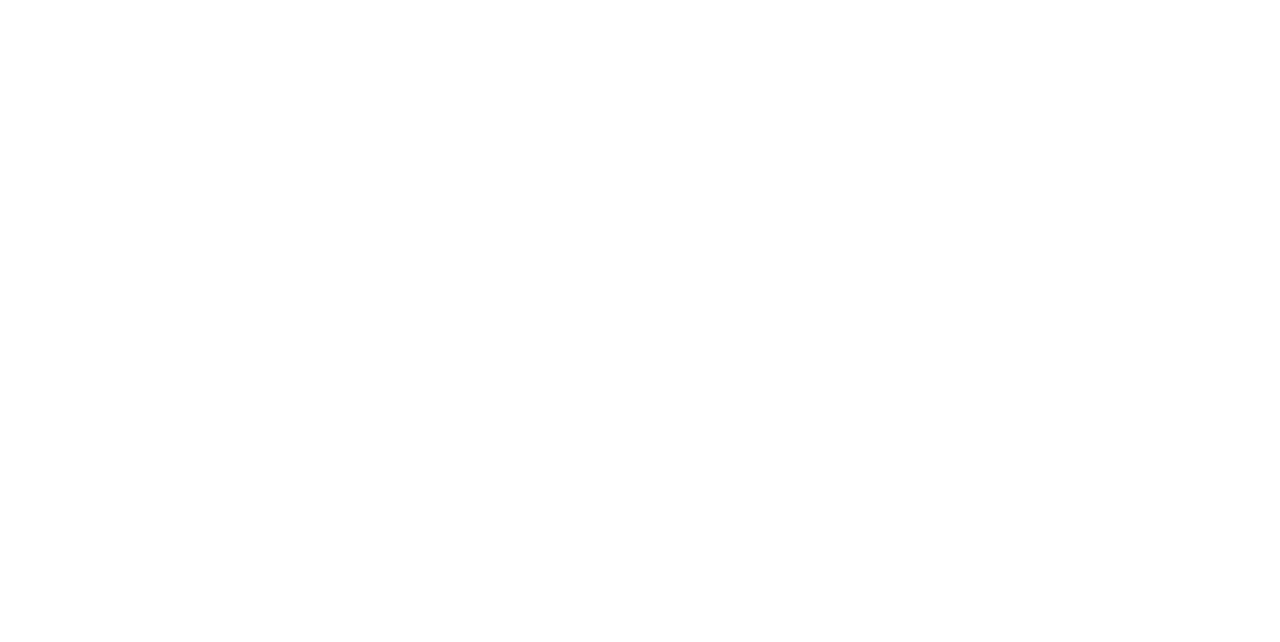
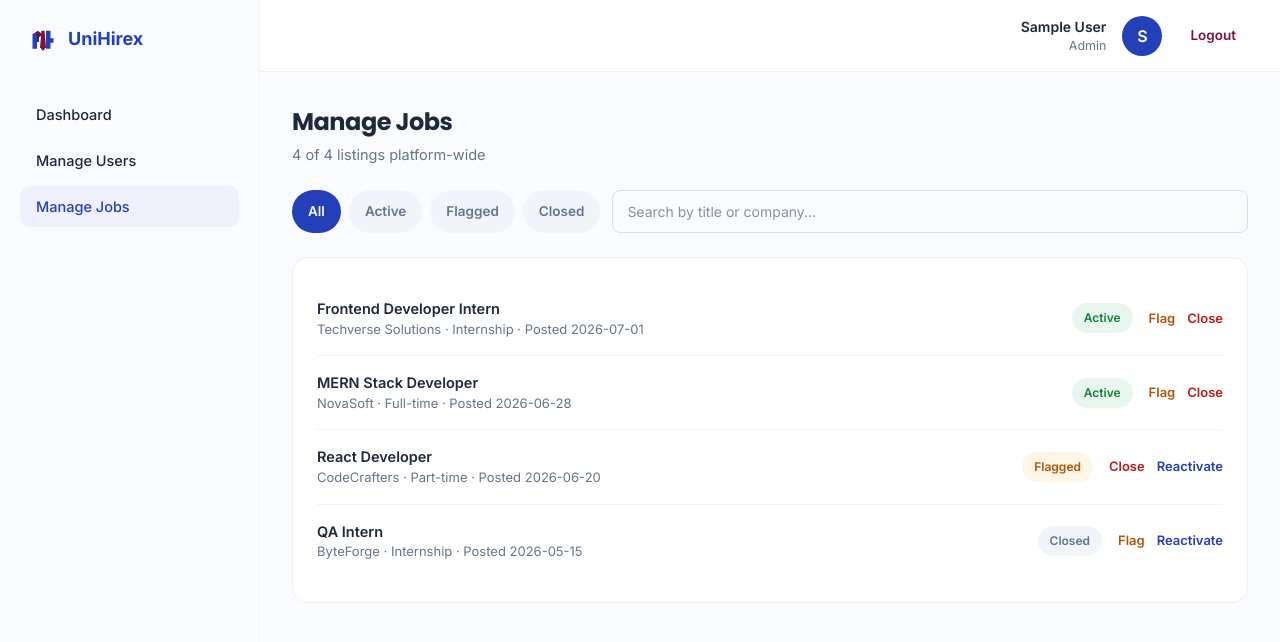
Before and after one commit to Sehar-Tahir/UniHirex_Recruitment_Platform, a React (Vite) app in the folder frontend/: page /admin/jobs in a window 1280 px wide. Before the commit this address had no page. Shown: the top 642 px of the page. Built offline with nearby package versions, Linux system fonts and the light colour scheme; sample sign-in values are in the browser's storage.

Commit message:
manage jobs by admin page

```diff
--- a/frontend/src/App.jsx
+++ b/frontend/src/App.jsx
@@ -26,6 +26,7 @@
 
 import AdminDashboard from "./pages/admin/AdminDashboard";
 import ManageUsersPage from "./pages/admin/ManageUsersPage";
+import ManageJobsPage from "./pages/admin/ManageJobsPage";
 
 const App = () => {
   return (
@@ -67,6 +68,7 @@
             <Route element={<DashboardLayout />}>
               <Route path="/admin/dashboard" element={<AdminDashboard />} />
               <Route path="/admin/users" element={<ManageUsersPage />} />
+              <Route path="/admin/jobs" element={<ManageJobsPage />} />
             </Route>
           </Route>
 
--- /dev/null
+++ b/frontend/src/components/dashboard/admin/AdminListingRow.jsx
@@ -0,0 +1,62 @@
+import React from "react";
+import { COLORS, fontBody } from "../../../theme";
+
+const STATUS_STYLES = {
+  Active: { bg: "#E7F7EE", color: "#15803D" },
+  Flagged: { bg: "#FFF6E5", color: "#B45309" },
+  Closed: { bg: "#F1F5F9", color: COLORS.textMuted },
+};
+
+export default function AdminListingRow({ id, title, company, type, status, postedOn, onSetStatus }) {
+  const style = STATUS_STYLES[status] || STATUS_STYLES.Closed;
+
+  return (
+    <div className="flex items-center justify-between py-4 border-b border-[#F1F3F9] last:border-0">
+      <div className="flex-1 min-w-0">
+        <p className="text-[14.5px] font-semibold truncate" style={{ ...fontBody, color: COLORS.textDark }}>
+          {title}
+        </p>
+        <p className="text-[13px] truncate" style={{ ...fontBody, color: COLORS.textMuted }}>
+          {company} · {type} · Posted {postedOn}
+        </p>
+      </div>
+
+      <span
+        className="text-[12px] font-semibold px-3 py-1.5 rounded-full whitespace-nowrap mx-4"
+        style={{ ...fontBody, background: style.bg, color: style.color }}
+      >
+        {status}
+      </span>
+
+      <div className="flex gap-3 whitespace-nowrap">
+        {status !== "Flagged" && (
+          <button
+            onClick={() => onSetStatus(id, "Flagged")}
+            className="text-[13px] font-semibold"
+            style={{ ...fontBody, color: "#B45309" }}
+          >
+            Flag
+          </button>
+        )}
+        {status !== "Closed" && (
+          <button
+            onClick={() => onSetStatus(id, "Closed")}
+            className="text-[13px] font-semibold"
+            style={{ ...fontBody, color: "#B91C1C" }}
+          >
+            Close
+          </button>
+        )}
+        {status !== "Active" && (
+          <button
+            onClick={() => onSetStatus(id, "Active")}
+            className="text-[13px] font-semibold"
+            style={{ ...fontBody, color: COLORS.primary }}
+          >
+            Reactivate
+          </button>
+        )}
+      </div>
+    </div>
+  );
+}
--- /dev/null
+++ b/frontend/src/hooks/useAdminListings.js
@@ -0,0 +1,23 @@
+import { useState, useEffect } from "react";
+import { mockAdminListings } from "../data/mockAdminData";
+
+const STORAGE_KEY = "unihirex_admin_listings";
+
+function loadListings() {
+  const stored = localStorage.getItem(STORAGE_KEY);
+  return stored ? JSON.parse(stored) : mockAdminListings;
+}
+
+export function useAdminListings() {
+  const [listings, setListings] = useState(loadListings);
+
+  useEffect(() => {
+    localStorage.setItem(STORAGE_KEY, JSON.stringify(listings));
+  }, [listings]);
+
+  const setStatus = (id, status) => {
+    setListings((prev) => prev.map((l) => (l.id === id ? { ...l, status } : l)));
+  };
+
+  return { listings, setStatus };
+}
--- /dev/null
+++ b/frontend/src/pages/admin/ManageJobsPage.jsx
@@ -0,0 +1,73 @@
+import React, { useState, useMemo } from "react";
+import { COLORS, fontHead, fontBody } from "../../theme";
+import { useAdminListings } from "../../hooks/useAdminListings";
+import AdminListingRow from "../../components/dashboard/admin/AdminListingRow";
+
+const STATUS_TABS = ["All", "Active", "Flagged", "Closed"];
+
+export default function ManageJobsPage() {
+  const { listings, setStatus } = useAdminListings();
+  const [statusTab, setStatusTab] = useState("All");
+  const [search, setSearch] = useState("");
+
+  const filtered = useMemo(() => {
+    return listings.filter((l) => {
+      const matchesStatus = statusTab === "All" || l.status === statusTab;
+      const matchesSearch =
+        !search ||
+        l.title.toLowerCase().includes(search.toLowerCase()) ||
+        l.company.toLowerCase().includes(search.toLowerCase());
+      return matchesStatus && matchesSearch;
+    });
+  }, [listings, statusTab, search]);
+
+  return (
+    <div>
+      <h1 className="text-[24px] font-bold mb-1" style={{ ...fontHead, color: COLORS.textDark }}>
+        Manage Jobs
+      </h1>
+      <p className="text-[14.5px] mb-6" style={{ ...fontBody, color: COLORS.textMuted }}>
+        {filtered.length} of {listings.length} listings platform-wide
+      </p>
+
+      <div className="flex flex-wrap gap-3 mb-6">
+        <div className="flex gap-2">
+          {STATUS_TABS.map((tab) => {
+            const active = statusTab === tab;
+            return (
+              <button
+                key={tab}
+                onClick={() => setStatusTab(tab)}
+                className="px-4 py-2 rounded-full text-[13.5px] font-semibold transition-colors"
+                style={{
+                  ...fontBody,
+                  background: active ? COLORS.primary : "#F1F5F9",
+                  color: active ? "#fff" : COLORS.textMuted,
+                }}
+              >
+                {tab}
+              </button>
+            );
+          })}
+        </div>
+        <input
+          placeholder="Search by title or company..."
+          value={search}
+          onChange={(e) => setSearch(e.target.value)}
+          className="flex-1 min-w-55 px-3.5 py-2.5 rounded-lg border-[1.5px] text-[14px] outline-none"
+          style={{ borderColor: "#D7DEF5" }}
+        />
+      </div>
+
+      <div className="border border-[#ECEEF3] rounded-2xl p-6 bg-white">
+        {filtered.length > 0 ? (
+          filtered.map((l) => <AdminListingRow key={l.id} {...l} onSetStatus={setStatus} />)
+        ) : (
+          <p className="text-[14px] text-center py-8" style={{ ...fontBody, color: COLORS.textMuted }}>
+            No listings match your filters.
+          </p>
+        )}
+      </div>
+    </div>
+  );
+}
```
